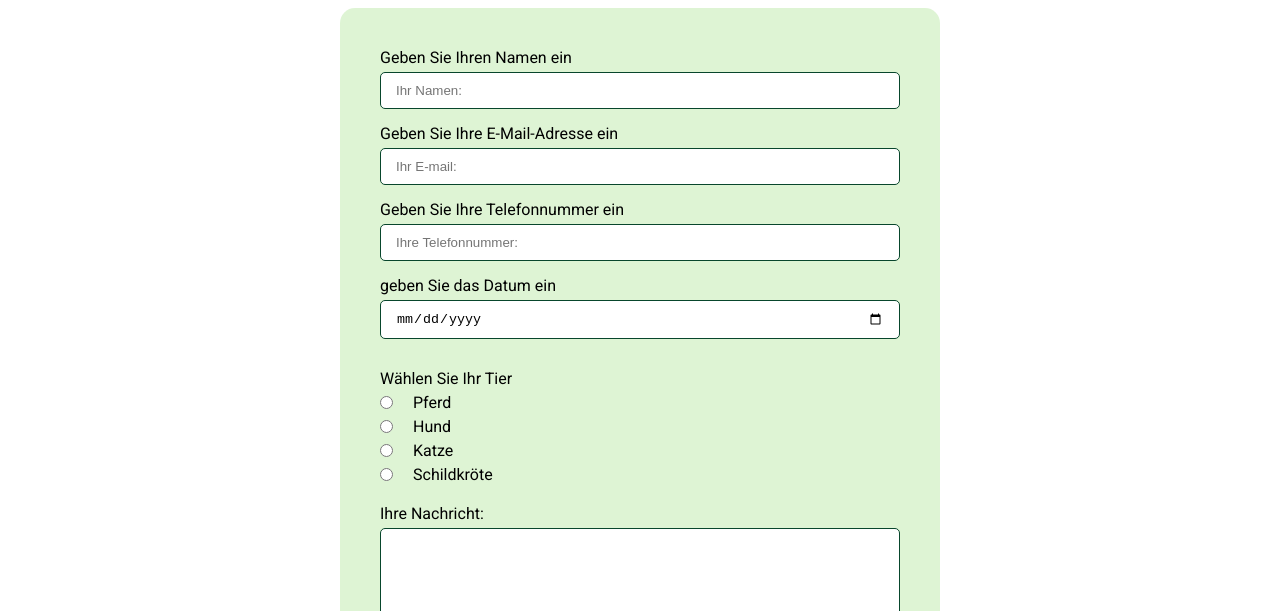
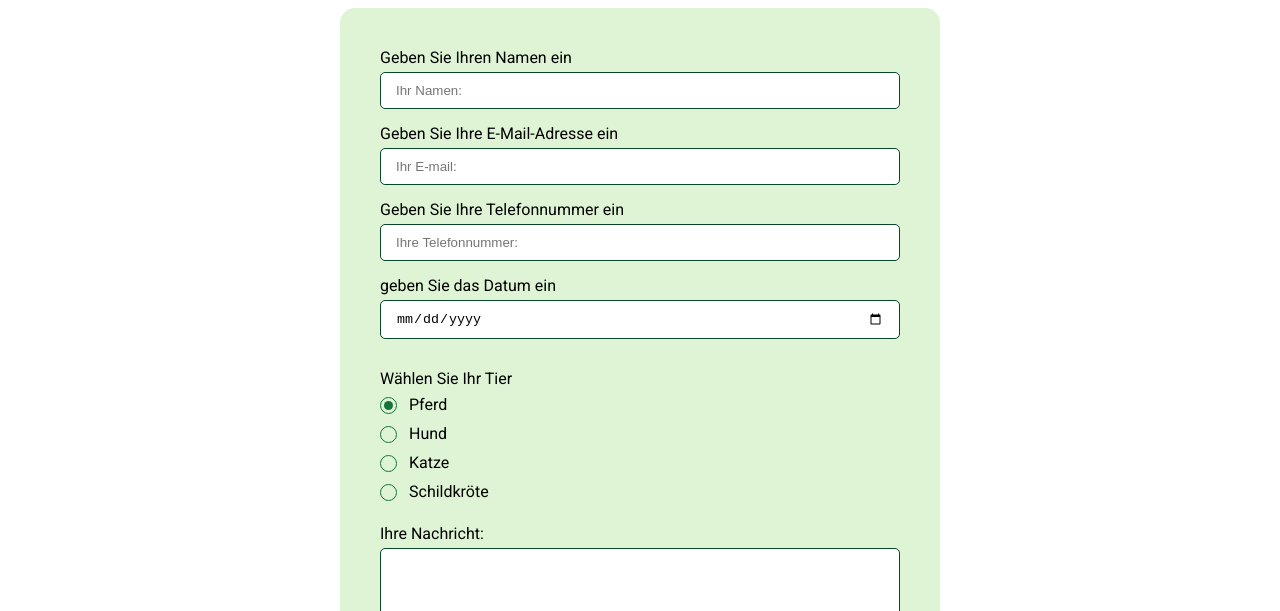
Before and after one commit to NataliItaly/focuz-tierfotografie, a plain HTML site: page contacts.html in a window 1280 px wide. Shown: the part 189-800 px from the top of the page. Drawn offline with Linux system fonts and the light colour scheme.

Commit message:
feat: add custom radio input

```diff
--- a/components/contacts/contacts.css
+++ b/components/contacts/contacts.css
@@ -18,6 +18,7 @@
 .contacts__label {
   display: inline-block;
   margin-bottom: 5px;
+  position: relative;
 }
 
 .contacts__input {
@@ -29,17 +30,61 @@
   margin-bottom: 15px;
 }
 
-.contacts__radio {
-  display: flex;
-  flex-direction: row-reverse;
-  justify-content: flex-end;
-  align-items: center;
-  gap: 20px;
-  margin-bottom: 5px;
+.contacts__radio-label {
+  display: inline-flex;
+  position: relative;
 }
 
-.contacts__label_radio {
-  margin-bottom: 0;
+.contacts__radio-input {
+  position: absolute;
+  outline: none;
+  clip: rect(0, 0, 0, 0);
+}
+
+.contacts__radio-state {
+  display: flex;
+  align-items: center;
+  gap: 12px;
+}
+
+.contacts__radio-control {
+  width: 17px;
+  height: 17px;
+  border: 1px solid var(--main-color);
+  border-radius: 50%;
+  display: flex;
+  justify-content: center;
+  align-items: center;
+  transition: all 0.2s;
+  cursor: pointer;
+  position: relative;
+}
+
+.contacts__radio-control::before {
+  content: "";
+  width: 9px;
+  height: 9px;
+  border-radius: 50%;
+  background-color: transparent;
+  position: absolute;
+}
+
+.contacts__radio-title {
+  font-size: 16px;
+  line-height: 24px;
+  font-weight: 400;
+}
+
+.contacts__radio-input:checked
+  + .contacts__radio-state
+  .contacts__radio-control {
+  border-color: var(--main-color);
+}
+
+.contacts__radio-input:checked
+  + .contacts__radio-state
+  .contacts__radio-control::before {
+  background-color: var(--main-color);
 }
 
 .contacts__form-title {
--- a/contacts.html
+++ b/contacts.html
@@ -97,7 +97,68 @@
             <p class="contacts__label contacts__form-title">
               Wählen Sie Ihr Tier
             </p>
-            <p class="contacts__radio">
+            <div class="contacts__radio-item">
+              <label class="contacts__label">
+                <input
+                  type="radio"
+                  name="animal"
+                  value="pferd"
+                  class="contacts__radio-input"
+                  id="pferd"
+                  checked
+                />
+                <div class="contacts__radio-state">
+                  <div class="contacts__radio-control"></div>
+                  <div class="contacts__radio-title">Pferd</div>
+                </div>
+              </label>
+            </div>
+            <div class="contacts__radio-item">
+              <label class="contacts__label">
+                <input
+                  type="radio"
+                  name="animal"
+                  value="hund"
+                  class="contacts__radio-input"
+                  id="hund"
+                />
+                <div class="contacts__radio-state">
+                  <div class="contacts__radio-control"></div>
+                  <div class="contacts__radio-title">Hund</div>
+                </div>
+              </label>
+            </div>
+            <div class="contacts__radio-item">
+              <label class="contacts__label">
+                <input
+                  type="radio"
+                  name="animal"
+                  value="katze"
+                  class="contacts__radio-input"
+                  id="katze"
+                />
+                <div class="contacts__radio-state">
+                  <div class="contacts__radio-control"></div>
+                  <div class="contacts__radio-title">Katze</div>
+                </div>
+              </label>
+            </div>
+            <div class="contacts__radio-item">
+              <label class="contacts__label">
+                <input
+                  type="radio"
+                  name="animal"
+                  value="hund"
+                  class="contacts__radio-input"
+                  id="schildkröte"
+                />
+                <div class="contacts__radio-state">
+                  <div class="contacts__radio-control"></div>
+                  <div class="contacts__radio-title">Schildkröte</div>
+                </div>
+              </label>
+            </div>
+            <!-- <p class="contacts__radio">
               <label for="pferd" class="contacts__label contacts__label_radio"
                 >Pferd</label
               >
@@ -122,7 +183,7 @@
                 >Schildkröte</label
               >
               <input type="radio" name="animal" id="schildkröte" />
-            </p>
+            </p> -->
           </div>
           <p class="contacts__form-block">
             <label for="textarea" class="contacts__label contacts__form-title"
```
